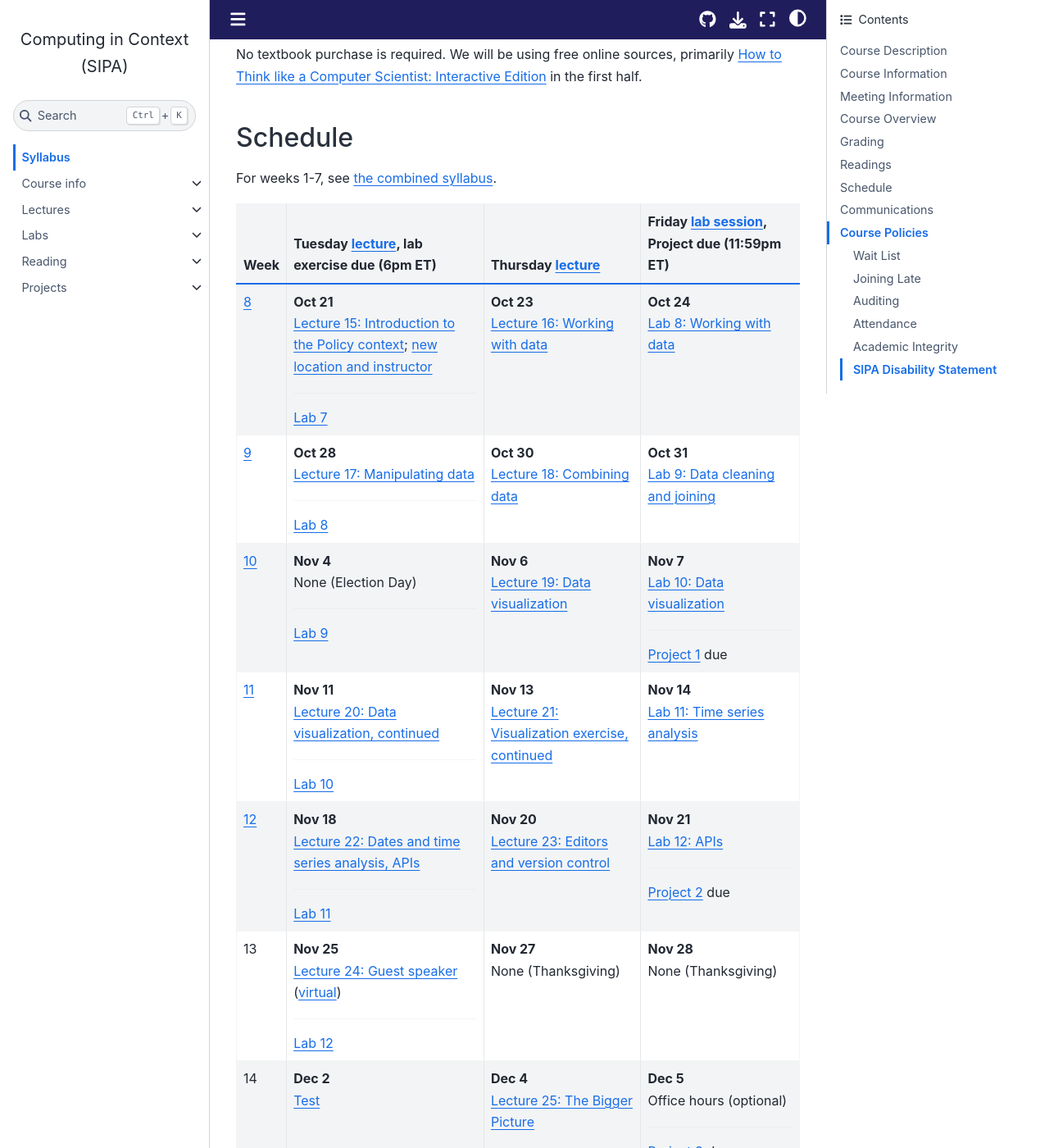
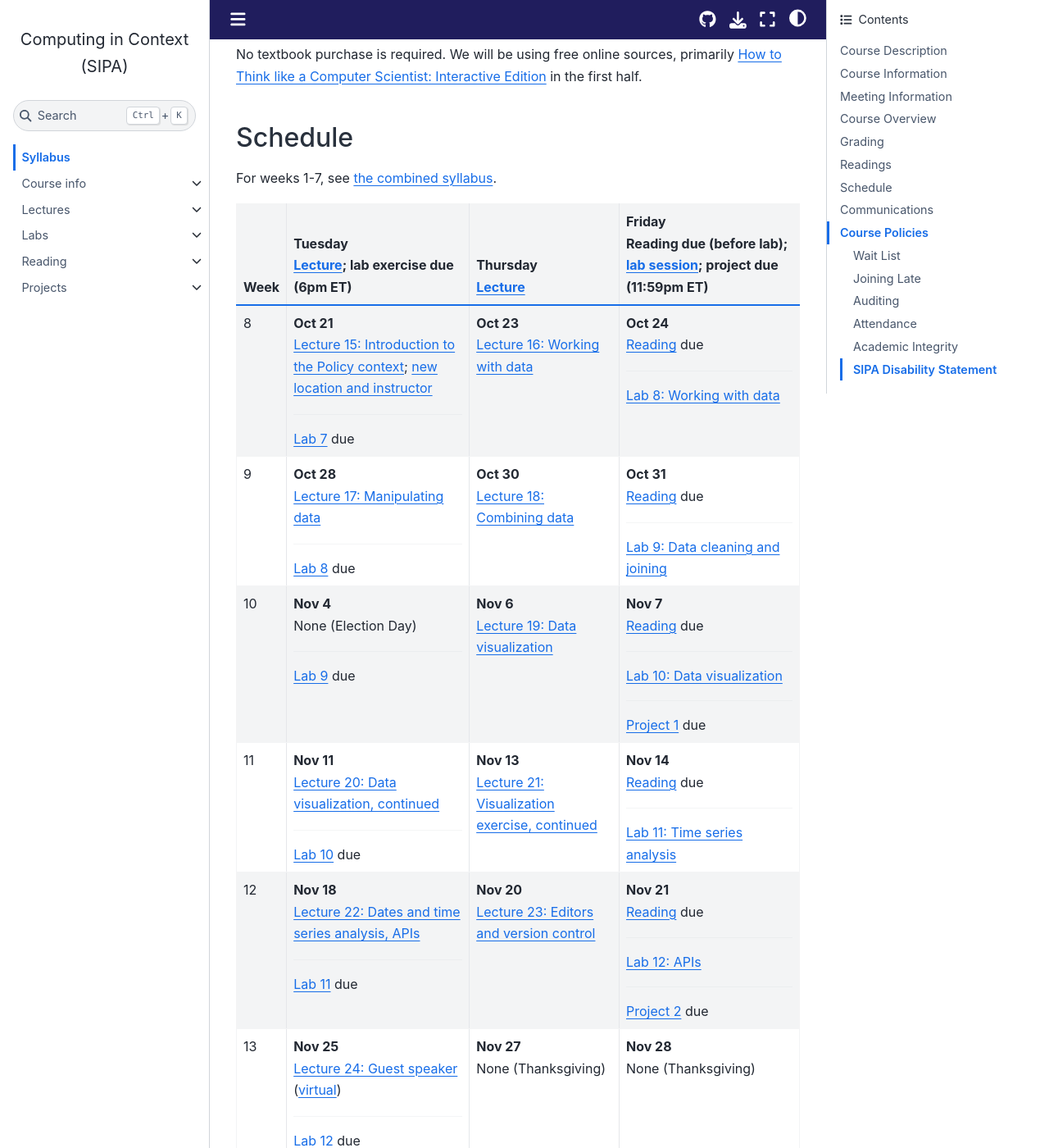
Before and after one commit to afeld/computing-in-context, a Jupyter Book: the page built from index.md, in a window 1280 px wide and 1400 px high, scrolled down 4411 px. Shown: the whole window at 82% size. Built offline with Jupyter Book 1.0.4 settings and Sphinx 7.4.7 and the Sphinx Book theme 1.1.4, drawn with Linux system fonts in a browser that asks for light colours; pages that are not in the unit, such as notebooks, are missing from menus; comment, search, counter and statistics services are not loaded; some of the changed text lies outside the part shown.

Commit message:
put Readings into the schedule

```diff
--- a/index.md
+++ b/index.md
@@ -117,20 +117,18 @@
 
 For weeks 1-7, see [the combined syllabus](https://courseworks2.columbia.edu/courses/226977/pages/syllabus).
 
-| Week             | Tuesday [lecture](#meeting-information), lab exercise due (6pm ET)                                                                                       | Thursday [lecture](#meeting-information)                                         | Friday [lab session](#meeting-information), Project due (11:59pm ET)                          |
-| ---------------- | -------------------------------------------------------------------------------------------------------------------------------------------------------- | -------------------------------------------------------------------------------- | --------------------------------------------------------------------------------------------- |
-| [8](week_8.md)   | **Oct 21**<br/>[Lecture 15: Introduction to the Policy context](lecture_15.ipynb); [new location and instructor](#meeting-information)<hr/>[Lab 7][lab7] | **Oct 23**<br/>[Lecture 16: Working with data](lecture_16.ipynb)                 | **Oct 24**<br/>[Lab 8: Working with data](lab_8_guide.md)                                     |
-| [9](week_9.md)   | **Oct 28**<br/>[Lecture 17: Manipulating data](lecture_17.ipynb)<hr/>[Lab 8](lab_8.ipynb)                                                                | **Oct 30**<br/>[Lecture 18: Combining data](lecture_18.ipynb)                    | **Oct 31**<br/>[Lab 9: Data cleaning and joining](lab_9_guide.md)                             |
-| [10](week_10.md) | **Nov 4**<br/>None (Election Day)<hr/>[Lab 9](lab_9.ipynb)                                                                                               | **Nov 6**<br/>[Lecture 19: Data visualization](lecture_19.ipynb)                 | **Nov 7**<br/>[Lab 10: Data visualization](lab_10_guide.md)<hr/>[Project 1](project_1.md) due |
-| [11](week_11.md) | **Nov 11**<br/>[Lecture 20: Data visualization, continued](lecture_20.ipynb)<hr/>[Lab 10](lab_10.ipynb)                                                  | **Nov 13**<br/>[Lecture 21: Visualization exercise, continued](lecture_21.ipynb) | **Nov 14**<br/>[Lab 11: Time series analysis](lab_11_guide.md)                                |
-| [12](week_12.md) | **Nov 18**<br/>[Lecture 22: Dates and time series analysis, APIs](lecture_22.ipynb)<hr/>[Lab 11](lab_11.ipynb)                                           | **Nov 20**<br/>[Lecture 23: Editors and version control](lecture_23.ipynb)       | **Nov 21**<br/>[Lab 12: APIs](lab_12_guide.md)<hr/>[Project 2](project_2.md) due              |
-| 13               | **Nov 25**<br/>[Lecture 24: Guest speaker](lecture_24.md) ([virtual][zoom])<hr/>[Lab 12](lab_12.ipynb)                                                   | **Nov 27**<br/>None (Thanksgiving)                                               | **Nov 28**<br/>None (Thanksgiving)                                                            |
-| 14               | **Dec 2**<br/>[Test](test.md)                                                                                                                            | **Dec 4**<br/>[Lecture 25: The Bigger Picture](lecture_25.ipynb)                 | **Dec 5**<br/>Office hours (optional)<hr/>[Project 3](project_3.md) due                       |
+| Week | Tuesday<br/>[Lecture](#meeting-information); lab exercise due (6pm ET)                                                                                       | Thursday<br/>[Lecture](#meeting-information)                                     | Friday<br/>Reading due (before lab); [lab session](#meeting-information); project due (11:59pm ET)                          |
+| ---- | ------------------------------------------------------------------------------------------------------------------------------------------------------------ | -------------------------------------------------------------------------------- | --------------------------------------------------------------------------------------------------------------------------- |
+| 8    | **Oct 21**<br/>[Lecture 15: Introduction to the Policy context](lecture_15.ipynb); [new location and instructor](#meeting-information)<hr/>[Lab 7][lab7] due | **Oct 23**<br/>[Lecture 16: Working with data](lecture_16.ipynb)                 | **Oct 24**<br/>[Reading](week_8.md) due<hr/>[Lab 8: Working with data](lab_8_guide.md)                                      |
+| 9    | **Oct 28**<br/>[Lecture 17: Manipulating data](lecture_17.ipynb)<hr/>[Lab 8](lab_8.ipynb) due                                                                | **Oct 30**<br/>[Lecture 18: Combining data](lecture_18.ipynb)                    | **Oct 31**<br/>[Reading](week_9.md) due<hr/>[Lab 9: Data cleaning and joining](lab_9_guide.md)                              |
+| 10   | **Nov 4**<br/>None (Election Day)<hr/>[Lab 9](lab_9.ipynb) due                                                                                               | **Nov 6**<br/>[Lecture 19: Data visualization](lecture_19.ipynb)                 | **Nov 7**<br/>[Reading](week_10.md) due<hr/>[Lab 10: Data visualization](lab_10_guide.md)<hr/>[Project 1](project_1.md) due |
+| 11   | **Nov 11**<br/>[Lecture 20: Data visualization, continued](lecture_20.ipynb)<hr/>[Lab 10](lab_10.ipynb) due                                                  | **Nov 13**<br/>[Lecture 21: Visualization exercise, continued](lecture_21.ipynb) | **Nov 14**<br/>[Reading](week_11.md) due<hr/>[Lab 11: Time series analysis](lab_11_guide.md)                                |
+| 12   | **Nov 18**<br/>[Lecture 22: Dates and time series analysis, APIs](lecture_22.ipynb)<hr/>[Lab 11](lab_11.ipynb) due                                           | **Nov 20**<br/>[Lecture 23: Editors and version control](lecture_23.ipynb)       | **Nov 21**<br/>[Reading](week_12.md) due<hr/>[Lab 12: APIs](lab_12_guide.md)<hr/>[Project 2](project_2.md) due              |
+| 13   | **Nov 25**<br/>[Lecture 24: Guest speaker](lecture_24.md) ([virtual][zoom])<hr/>[Lab 12](lab_12.ipynb) due                                                   | **Nov 27**<br/>None (Thanksgiving)                                               | **Nov 28**<br/>None (Thanksgiving)                                                                                          |
+| 14   | **Dec 2**<br/>[Test](test.md)                                                                                                                                | **Dec 4**<br/>[Lecture 25: The Bigger Picture](lecture_25.ipynb)                 | **Dec 5**<br/>Office hours (optional)<hr/>[Project 3](project_3.md) due                                                     |
 
 [lab7]: https://courseworks2.columbia.edu/courses/226977/files/folder/Lab%20Material
 [zoom]: https://courseworks2.columbia.edu/courses/230821/external_tools/72338
-
-Reading should be completed before the lab session that week (Friday). For example: [Week 8 reading](week_8.md) should be completed before [Lab 8](lab_8_guide.md).
 
 See also: [Academic Calendar](https://www.registrar.columbia.edu/event/academic-calendar?acfy=49&acterm=6&acschool=18&keys=&field_event_type1_tid%5B%5D=21&field_event_type1_tid%5B%5D=22&field_event_type1_tid%5B%5D=23)
 
```
